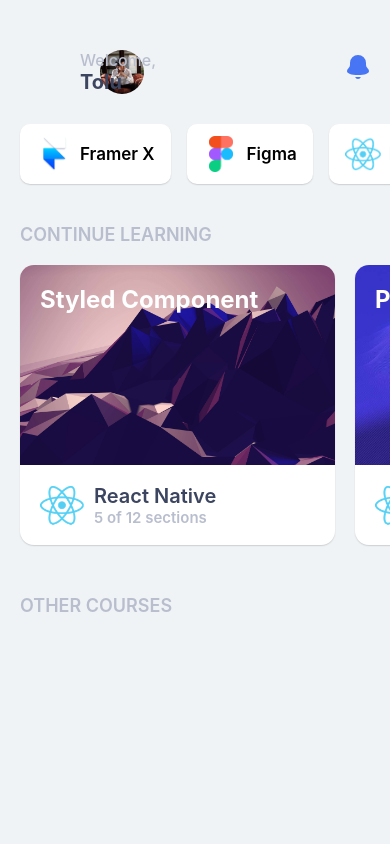
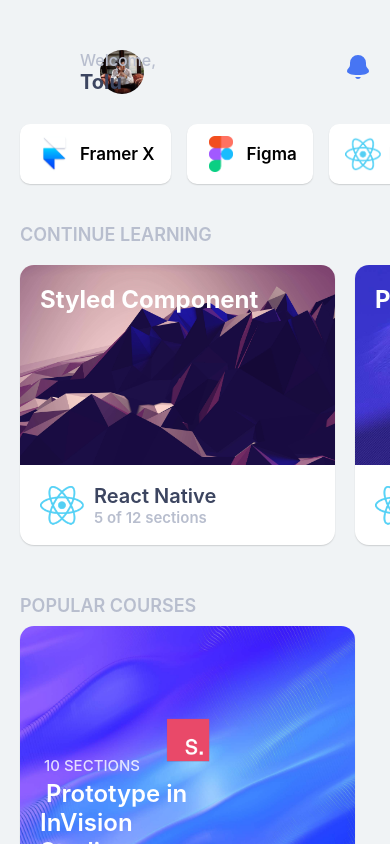
Before and after one commit to tosebikan/tutorer, a React Native app: screen / in a window 390 px wide. Built offline with nearby package versions, Linux system fonts and the light colour scheme.

Commit message:
latest stable version

```diff
--- a/App.js
+++ b/App.js
@@ -12,6 +12,7 @@
 // import * as Icon from '@expo/vector-icons';
 import { NotificationIcon } from './components/Icons';
 import Logo from './components/Logo';
+import Course from './components/Course';
 
 export default function App() {
   return (
@@ -60,7 +61,20 @@
             />
           ))}
         </ScrollView>
-        <Text style={styles.subtitle}>Other courses</Text>
+        <Text style={styles.subtitle}>Popular courses</Text>
+        {courses.map((course, id) => (
+          <Course
+            key={id}
+            image={course.image}
+            logo={course.logo}
+            subtitle={course.subtitle}
+            title={course.title}
+            avatar={course.avatar}
+            caption={course.caption}
+            name={course.name}
+            author={course.author}
+          />
+        ))}
       </ScrollView>
     </SafeAreaView>
   );
@@ -160,3 +174,43 @@
     subtitle: '4 of 12 sections'
   }
 ];
+
+const courses = [
+  {
+    title: 'Prototype in InVision Studio',
+    subtitle: '10 sections',
+    image: require('./assets/background13.jpg'),
+    logo: require('./assets/logo-studio.png'),
+    author: 'Meng To',
+    avatar: require('./assets/avatar.jpg'),
+    caption: 'Design and interactive prototype'
+  },
+  {
+    title: 'React for Designers',
+    subtitle: '12 sections',
+    image: require('./assets/background11.jpg'),
+    logo: require('./assets/logo-react.png'),
+    author: 'Meng To',
+    avatar: require('./assets/avatar.jpg'),
+    caption: 'Learn to design and code a React site'
+  },
+  {
+    title: 'Design and Code with Framer X',
+    subtitle: '10 sections',
+    image: require('./assets/background14.jpg'),
+    logo: require('./assets/logo-framerx.png'),
+    author: 'Meng To',
+    avatar: require('./assets/avatar.jpg'),
+    caption: 'Create powerful design and code components for your app'
+  },
+  {
+    title: 'Design System in Figma',
+    subtitle: '10 sections',
+    image: require('./assets/background6.jpg'),
+    logo: require('./assets/logo-figma.png'),
+    author: 'Meng To',
+    avatar: require('./assets/avatar.jpg'),
+    caption:
+      'Complete guide to designing a site using a collaborative design tool'
+  }
+];
--- /dev/null
+++ b/components/Course.js
@@ -0,0 +1,99 @@
+import React from 'react';
+import { View, Text, StyleSheet, Image } from 'react-native';
+
+export default function Course(props) {
+  return (
+    <View style={styles.container}>
+      <View style={styles.cover}>
+        <Image source={props.image} style={styles.image} resizeMode="cover" />
+        <Image source={props.logo} style={styles.logo} />
+        <Text style={styles.subtitle}> {props.subtitle} </Text>
+        <Text style={styles.title}> {props.title} </Text>
+      </View>
+      <View style={styles.content}>
+        <Image source={props.avatar} style={styles.avatar} />
+        <Text style={styles.caption}>{props.caption}</Text>
+        <Text style={styles.author}> Taught by {props.author}</Text>
+      </View>
+    </View>
+  );
+}
+
+const styles = StyleSheet.create({
+  container: {
+    width: 335,
+    height: 335,
+    borderRadius: 14,
+    overflow: 'hidden',
+    backgroundColor: '#fff',
+    marginVertical: 10,
+    marginHorizontal: 20,
+    shadowColor: '#000',
+    shadowOffset: {
+      width: 0,
+      height: 1
+    },
+    shadowOpacity: 0.15,
+    shadowRadius: 1.41,
+    elevation: 1
+  },
+  cover: {
+    height: 260,
+    justifyContent: 'flex-end'
+  },
+  image: {
+    width: '100%',
+    height: '100%',
+    position: 'absolute'
+  },
+  logo: {
+    width: 48,
+    height: 48,
+    position: 'absolute',
+    top: 90,
+    left: '50%',
+    marginLeft: -24
+  },
+
+  title: {
+    fontSize: 24,
+    color: '#fff',
+    fontWeight: '600',
+    marginTop: 4,
+    marginBottom: 20,
+    marginLeft: 20,
+    width: 170,
+    textAlign: 'left'
+  },
+  subtitle: {
+    fontSize: 15,
+    fontWeight: '500',
+    color: 'rgba(255,255,255, 0.8)',
+    textTransform: 'uppercase',
+    marginLeft: 20
+  },
+  avatar: {
+    width: 32,
+    height: 32,
+    borderRadius: 16,
+    position: 'absolute',
+    left: 20,
+    top: 20
+  },
+  content: {
+    paddingLeft: 62,
+    height: 75,
+    justifyContent: 'center'
+  },
+  caption: {
+    fontSize: 14,
+    color: '#3c4560',
+    fontWeight: '500'
+  },
+  author: {
+    fontSize: 13,
+    color: '#b8bec3',
+    fontWeight: '500',
+    marginTop: 4
+  }
+});
```
Also changed, not shown: components/Card.js (+17 -17 lines).
